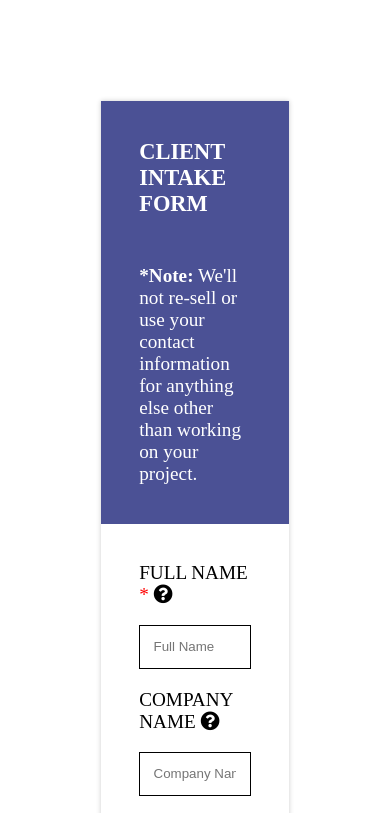
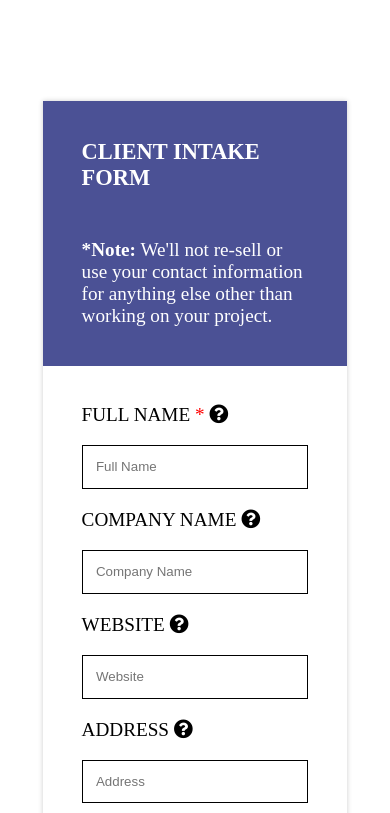
Before and after one commit to oyintoboss/ClientFormIntake, a plain HTML site: page index.html in a window 390 px wide. Shown: the top 813 px of the page. Drawn offline with Linux system fonts and the light colour scheme.

Commit message:
Client Intake Update

```diff
--- a/style.css
+++ b/style.css
@@ -103,16 +103,16 @@
 /*--x----- GLOBAL CSS -----x--*/
 
 /*-------- MEDIA QUERY WITH MINIMUM WIDTH OF 600PX --------*/
-  /* @media (min-width: 600px) {
+  @media (min-width: 600px) {
     .container {
       padding: 0;
     }
-  } */
+  }
   /*--x----- MEDIA QUERY WITH MINIMUM WIDTH OF 600PX -----x--*/
 
 
 /*-------- MEDIA QUERY WITH MINIMUM WIDTH OF 700PX --------*/
-  /* @media (min-width: 700px) {
+  @media (min-width: 700px) {
     .wrapper {
       display: grid;
       grid-template-columns: 1fr 2fr;
@@ -121,22 +121,16 @@
       padding: 2em 2em;
     }
 
-  } */
+  }
 
  /*--x----- MEDIA QUERY WITH MINIMUM WIDTH OF 700PX -----x--*/
 
 /*-------- (MOBILE FIRST) MEDIA QUERY WITH MAXIMUM WIDTH OF 700PX --------*/
    @media (max-width: 700px) {
+     .wrapper {
 
-     .container {
-      max-width: 500px;
-     /* width: 100%; */
-      margin-left: auto;
-      margin-right: auto;
-      padding: 4em;
-    }
-
-     .wrapper {
+       margin-left: -3em;
+       margin-right: -3em;
       display: grid;
       grid-template-columns: 2fr;
       justify-content: center;
```
